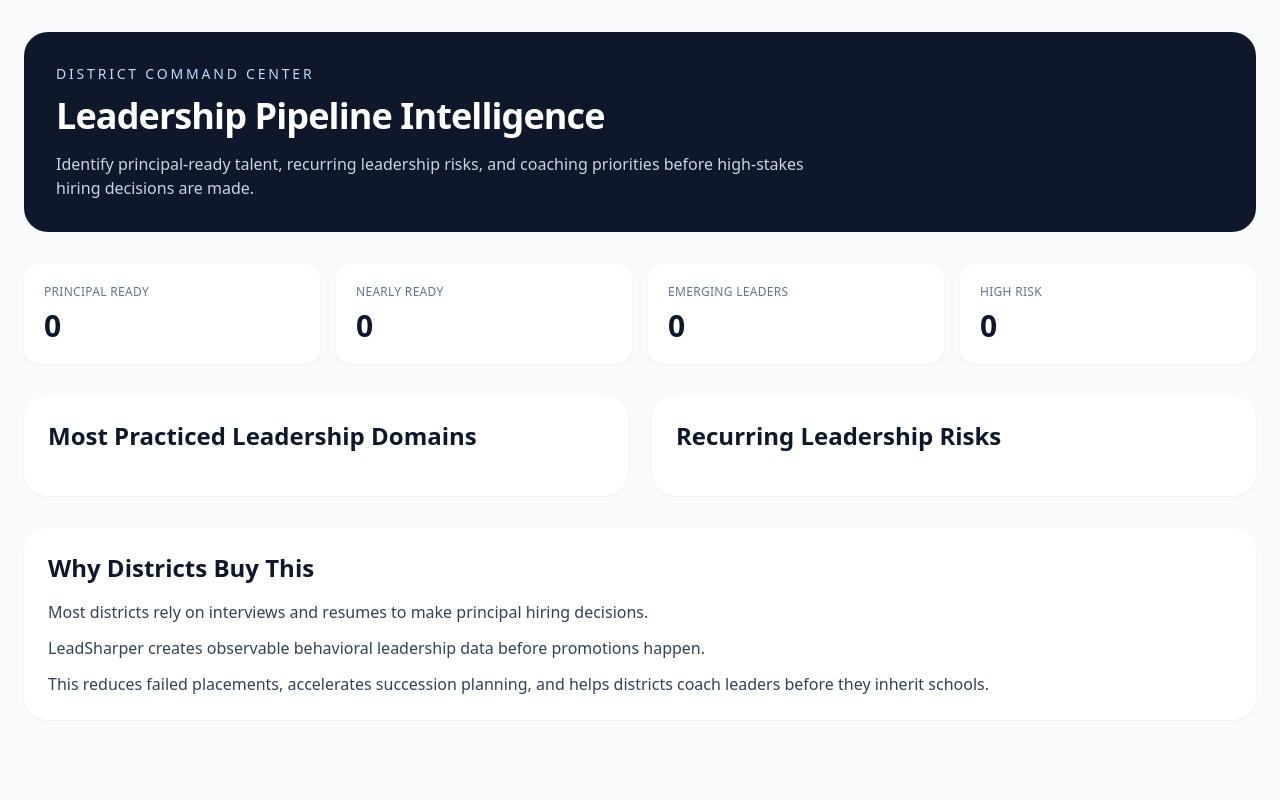
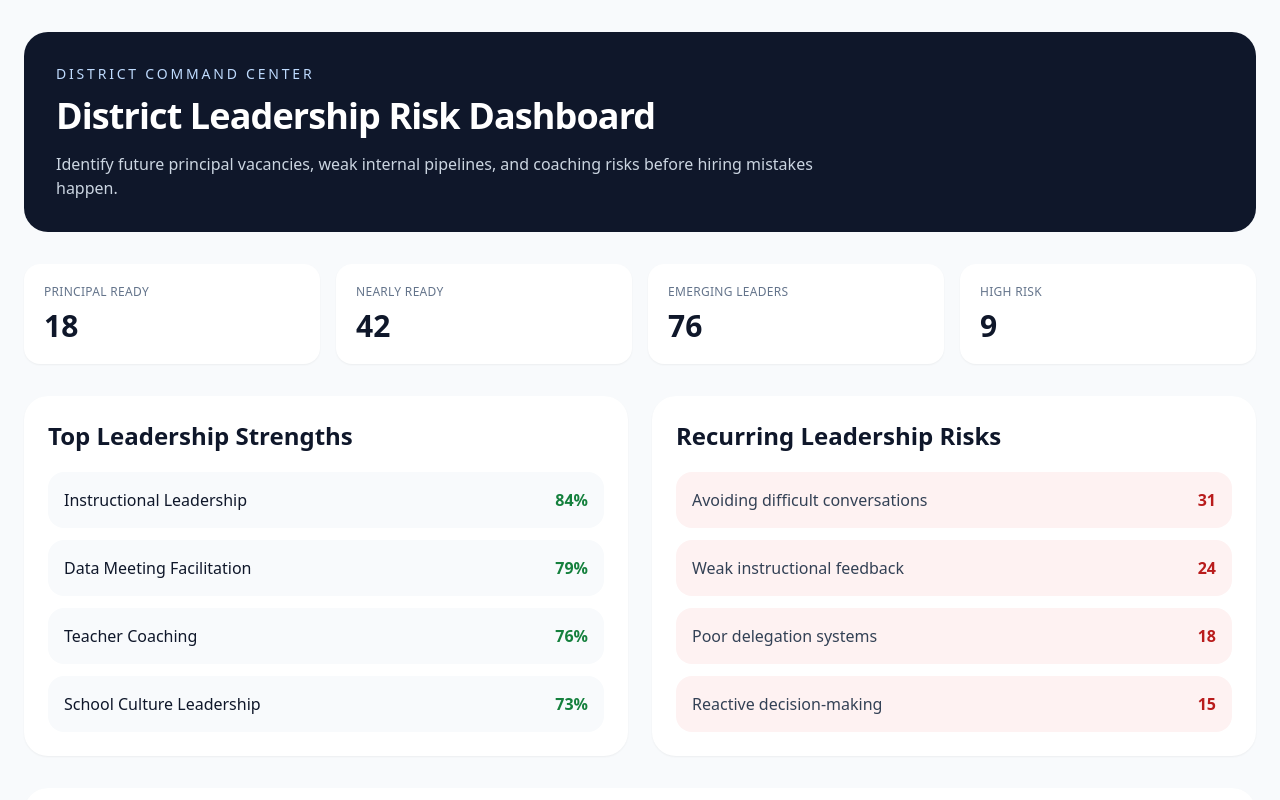
Before and after one commit to jmarc296-jpg/instructional-leadership-practice, a Next.js app: page /district in a window 1280 px wide. Shown: the top 800 px of the page. Built offline with nearby package versions, Linux system fonts and the light colour scheme.

Commit message:
Improve homepage navigation and district demo credibility

```diff
--- a/app/district/page.tsx
+++ b/app/district/page.tsx
@@ -1,132 +1,56 @@
-'use client'
+export default function DistrictPage() {
+  const strengths = [
+    { label: "Instructional Leadership", value: "84%" },
+    { label: "Data Meeting Facilitation", value: "79%" },
+    { label: "Teacher Coaching", value: "76%" },
+    { label: "School Culture Leadership", value: "73%" }
+  ]
 
-import { useMemo } from 'react'
-import { getLeadershipIntelligenceSnapshots } from '@/lib/local-store'
-
-type ReadinessBucket =
-  | 'Principal Ready'
-  | 'Nearly Ready'
-  | 'Emerging'
-  | 'High Risk'
-
-export default function DistrictPage() {
-  const snapshots = getLeadershipIntelligenceSnapshots()
-
-  const districtMetrics = useMemo(() => {
-    const readinessCounts: Record<ReadinessBucket, number> = {
-      'Principal Ready': 0,
-      'Nearly Ready': 0,
-      'Emerging': 0,
-      'High Risk': 0
-    }
-
-    const domainCounts: Record<string, number> = {}
-    const recurringRisks: Record<string, number> = {}
-
-    snapshots.forEach((snapshot) => {
-      const profile = snapshot.profile as any
-      const consequence = snapshot.consequences as any
-
-      const score =
-        profile?.instructionalPrecision +
-        profile?.accountabilityStrength +
-        profile?.communicationClarity
-
-      const avgScore = score / 3
-
-      if (avgScore >= 80) {
-        readinessCounts['Principal Ready']++
-      } else if (avgScore >= 65) {
-        readinessCounts['Nearly Ready']++
-      } else if (avgScore >= 50) {
-        readinessCounts['Emerging']++
-      } else {
-        readinessCounts['High Risk']++
-      }
-
-      domainCounts[snapshot.domain] =
-        (domainCounts[snapshot.domain] ?? 0) + 1
-
-      const risk = consequence?.unresolvedRisk ?? 'Unknown'
-
-      recurringRisks[risk] =
-        (recurringRisks[risk] ?? 0) + 1
-    })
-
-    const topRisks = Object.entries(recurringRisks)
-      .sort((a, b) => b[1] - a[1])
-      .slice(0, 5)
-
-    const topDomains = Object.entries(domainCounts)
-      .sort((a, b) => b[1] - a[1])
-
-    return {
-      totalLeaders: snapshots.length,
-      readinessCounts,
-      topRisks,
-      topDomains
-    }
-  }, [snapshots])
+  const risks = [
+    { label: "Avoiding difficult conversations", count: 31 },
+    { label: "Weak instructional feedback", count: 24 },
+    { label: "Poor delegation systems", count: 18 },
+    { label: "Reactive decision-making", count: 15 }
+  ]
 
   return (
     <main className="min-h-screen bg-slate-50 px-6 py-8">
       <div className="mx-auto max-w-7xl space-y-8">
-
         <section className="rounded-3xl bg-slate-900 p-8 text-white">
           <div className="text-sm uppercase tracking-[0.2em] text-blue-200">
             District Command Center
           </div>
 
           <h1 className="mt-3 text-4xl font-semibold tracking-tight">
-            Leadership Pipeline Intelligence
+            District Leadership Risk Dashboard
           </h1>
 
           <p className="mt-4 max-w-3xl text-slate-300">
-            Identify principal-ready talent, recurring leadership risks, and coaching priorities before high-stakes hiring decisions are made.
+            Identify future principal vacancies, weak internal pipelines, and coaching risks before hiring mistakes happen.
           </p>
         </section>
 
         <section className="grid gap-4 md:grid-cols-4">
-          <MetricCard
-            label="Principal Ready"
-            value={districtMetrics.readinessCounts['Principal Ready']}
-          />
-
-          <MetricCard
-            label="Nearly Ready"
-            value={districtMetrics.readinessCounts['Nearly Ready']}
-          />
-
-          <MetricCard
-            label="Emerging Leaders"
-            value={districtMetrics.readinessCounts['Emerging']}
-          />
-
-          <MetricCard
-            label="High Risk"
-            value={districtMetrics.readinessCounts['High Risk']}
-          />
+          <MetricCard label="Principal Ready" value="18" />
+          <MetricCard label="Nearly Ready" value="42" />
+          <MetricCard label="Emerging Leaders" value="76" />
+          <MetricCard label="High Risk" value="9" />
         </section>
 
         <section className="grid gap-6 lg:grid-cols-2">
           <div className="rounded-3xl bg-white p-6 shadow-sm">
             <h2 className="text-2xl font-semibold">
-              Most Practiced Leadership Domains
+              Top Leadership Strengths
             </h2>
 
             <div className="mt-5 space-y-3">
-              {districtMetrics.topDomains.map(([domain, count]) => (
+              {strengths.map((item) => (
                 <div
-                  key={domain}
+                  key={item.label}
                   className="flex justify-between rounded-2xl bg-slate-50 p-4"
                 >
-                  <span className="capitalize font-medium">
-                    {domain}
-                  </span>
-
-                  <span className="font-semibold">
-                    {count}
-                  </span>
+                  <span className="font-medium">{item.label}</span>
+                  <span className="font-semibold text-green-700">{item.value}</span>
                 </div>
               ))}
             </div>
@@ -138,18 +62,13 @@ export default function DistrictPage() {
             </h2>
 
             <div className="mt-5 space-y-3">
-              {districtMetrics.topRisks.map(([risk, count]) => (
+              {risks.map((item) => (
                 <div
-                  key={risk}
+                  key={item.label}
                   className="flex justify-between rounded-2xl bg-red-50 p-4"
                 >
-                  <span className="font-medium text-slate-700">
-                    {risk}
-                  </span>
-
-                  <span className="font-semibold text-red-700">
-                    {count}
-                  </span>
+                  <span className="font-medium text-slate-700">{item.label}</span>
+                  <span className="font-semibold text-red-700">{item.count}</span>
                 </div>
               ))}
             </div>
@@ -158,24 +77,15 @@ export default function DistrictPage() {
 
         <section className="rounded-3xl bg-white p-6 shadow-sm">
           <h2 className="text-2xl font-semibold">
-            Why Districts Buy This
+            Estimated Financial Impact
           </h2>
 
-          <div className="mt-4 space-y-3 text-slate-700">
-            <p>
-              Most districts rely on interviews and resumes to make principal hiring decisions.
-            </p>
-
-            <p>
-              LeadSharper creates observable behavioral leadership data before promotions happen.
-            </p>
-
-            <p>
-              This reduces failed placements, accelerates succession planning, and helps districts coach leaders before they inherit schools.
-            </p>
+          <div className="mt-5 grid gap-4 md:grid-cols-3">
+            <ImpactCard label="Failed principal placement cost" value="$145K" />
+            <ImpactCard label="Prevented turnover risk" value="$420K" />
+            <ImpactCard label="Leadership vacancy savings" value="$310K" />
           </div>
         </section>
-
       </div>
     </main>
   )
@@ -186,7 +96,7 @@ function MetricCard({
   value
 }: {
   label: string
-  value: number
+  value: string
 }) {
   return (
     <div className="rounded-2xl bg-white p-5 shadow-sm">
@@ -200,3 +110,18 @@ function MetricCard({
     </div>
   )
 }
+
+function ImpactCard({
+  label,
+  value
+}: {
+  label: string
+  value: string
+}) {
+  return (
+    <div className="rounded-2xl bg-slate-50 p-5">
+      <div className="text-sm text-slate-500">{label}</div>
+      <div className="mt-2 text-3xl font-semibold text-blue-700">{value}</div>
+    </div>
+  )
+}
--- a/components/home/top-nav.tsx
+++ b/components/home/top-nav.tsx
@@ -6,11 +6,19 @@ type Props = {
 }
 
 export function TopNav({ setActiveTab }: Props) {
+  function startSimulation() {
+    setActiveTab('practice')
+
+    setTimeout(() => {
+      const workspace = document.getElementById('practice-workspace')
+      workspace?.scrollIntoView({ behavior: 'smooth', block: 'start' })
+    }, 100)
+  }
+
   return (
     <header className="premium-panel rounded-[28px] border border-slate-200/80 bg-white/90 p-4 shadow-sm backdrop-blur">
       <div className="flex flex-col gap-4 lg:flex-row lg:items-center lg:justify-between">
-
-        <div className="flex items-center gap-3">
+        <a href="/" className="flex items-center gap-3">
           <div className="flex h-11 w-11 items-center justify-center rounded-2xl bg-slate-950 text-white">
             <Brain size={20} />
           </div>
@@ -23,36 +31,28 @@ export function TopNav({ setActiveTab }: Props) {
               Leadership Infrastructure Platform
             </div>
           </div>
-        </div>
+        </a>
 
         <nav className="flex flex-wrap gap-2">
-          <button
-            onClick={() => setActiveTab('practice')}
-            className="rounded-2xl bg-slate-100 px-5 py-3 text-sm font-semibold text-slate-700"
-          >
-            Platform
-          </button>
-
-          <a href="/district" className="rounded-2xl bg-slate-100 px-5 py-3 text-sm font-semibold text-slate-700">
+          <a href="/district" className="rounded-2xl bg-slate-100 px-5 py-3 text-sm font-semibold text-slate-700 hover:bg-slate-200">
             District Demo
           </a>
 
-          <a href="/enterprise" className="rounded-2xl bg-slate-100 px-5 py-3 text-sm font-semibold text-slate-700">
+          <a href="/enterprise" className="rounded-2xl bg-slate-100 px-5 py-3 text-sm font-semibold text-slate-700 hover:bg-slate-200">
             Enterprise
           </a>
 
-          <a href="/pilot" className="rounded-2xl bg-slate-100 px-5 py-3 text-sm font-semibold text-slate-700">
+          <a href="/pilot" className="rounded-2xl bg-slate-100 px-5 py-3 text-sm font-semibold text-slate-700 hover:bg-slate-200">
             Pilot
           </a>
 
           <button
-            onClick={() => setActiveTab('practice')}
-            className="rounded-2xl bg-blue-600 px-5 py-3 text-sm font-semibold text-white"
+            onClick={startSimulation}
+            className="rounded-2xl bg-blue-600 px-5 py-3 text-sm font-semibold text-white hover:bg-blue-700"
           >
             Start Simulation
           </button>
         </nav>
-
       </div>
     </header>
   )
```
